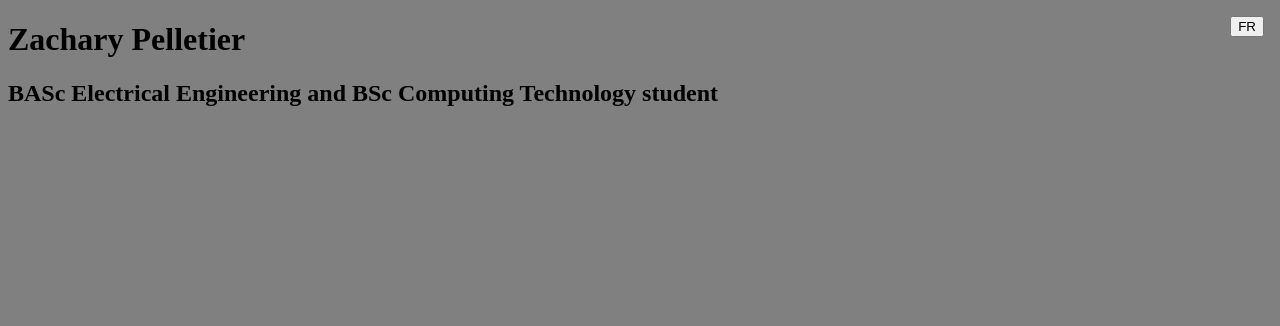
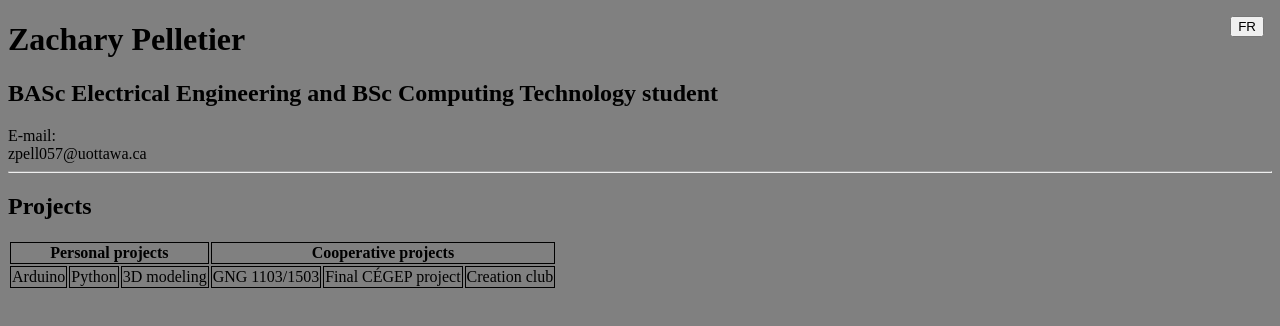
Before and after one commit to zpell057/Resume_CV, a plain HTML site: page index.html in a window 1280 px wide. Drawn offline with Linux system fonts and the light colour scheme.

Commit message:
Added naviguation menu table

```diff
--- a/index.html
+++ b/index.html
@@ -10,7 +10,30 @@
 		<div id="header">
 			<h1 id="MainTitle">Zachary Pelletier</h1>
 			<h2 id="Studies">BASc Electrical Engineering and BSc Computing Technology student</h2>
+			<div id="contacts">E-mail: <br> zpell057@uottawa.ca</div>
 			<button id="SwitchLang">FR</button>
+			<hr>
+			<h2 id="TitleProjects">Projects</h2>
+
+			<table id="Menu">
+				<tr id= "MenuHeader">
+					 <th id="PersoProjMenu" colspan="3">Personal projects</th>
+					 <th id="CoopProjMenu" colspan="3">Cooperative projects</th>
+
+				</tr>
+				<tr>
+					<td>Arduino</td>
+					<td>Python</td>
+					<td id="Model">3D modeling</td>
+					<td>GNG 1103/1503</td>
+					<td id="CEGProj">Final CÉGEP project</td>
+					<td id="Creal">Creation club</td>
+
+				</tr>
+
+
+			</table>
+
 		</div>
 		<script src="scripts.js"></script>
 	</body>
--- a/scripts.js
+++ b/scripts.js
@@ -3,11 +3,23 @@ document.getElementById('SwitchLang').addEventListener('click', function() {
 });
 const en={
     "Studies":"BASc Electrical Engineering and BSc Computing Technology student",
-    "SwitchLang": "FR"
+    "SwitchLang": "FR",
+    "TitleProjects":"Projects",
+    "PersoProjMenu":"Personal projects",
+    "CoopProjMenu":"Cooperative projects",
+    "CEGProj":"Final CÉGEP project",
+    "Model":"3D modeling",
+    "Creal":"Creation club"
 }
 const fr={
     "Studies":"Étudiant en B.Sc.A. Génie électrique et B.Sc. Technologie de l'informatique",
-    "SwitchLang": "EN"
+    "SwitchLang": "EN",
+    "TitleProjects":"Projets",
+    "PersoProjMenu":"Projets personnels",
+    "CoopProjMenu":"Projets coopératifs",
+    "CEGProj":"Projet final CÉGEP",
+    "Model":"Modélisation 3D",
+    "Creal": "Club de création"
 }
 
 function switchLanguage(){
--- a/styles.css
+++ b/styles.css
@@ -7,3 +7,6 @@ body{
 	top:1pc;
 	right:1pc;
 }
+th, td{
+	border: 1px solid black;
+}
```
